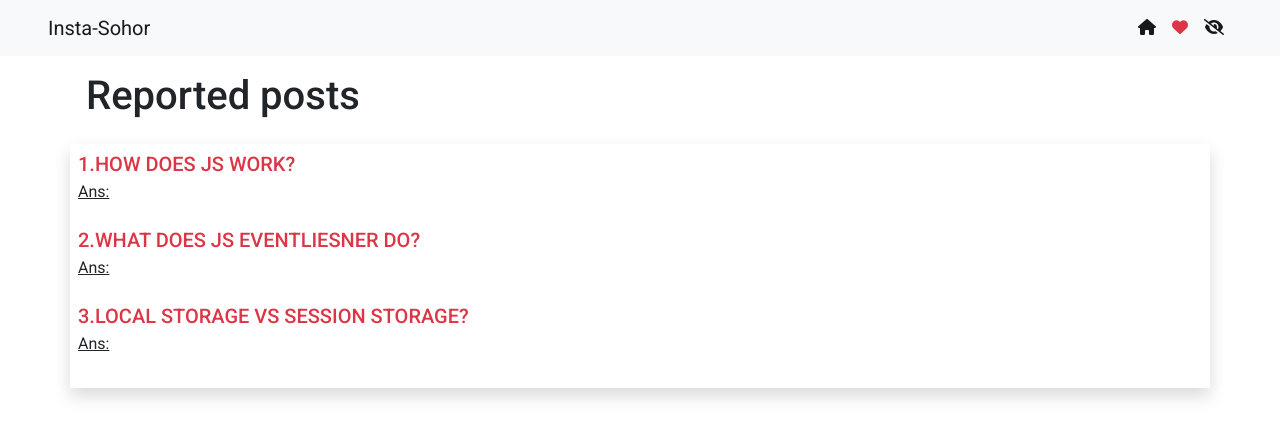
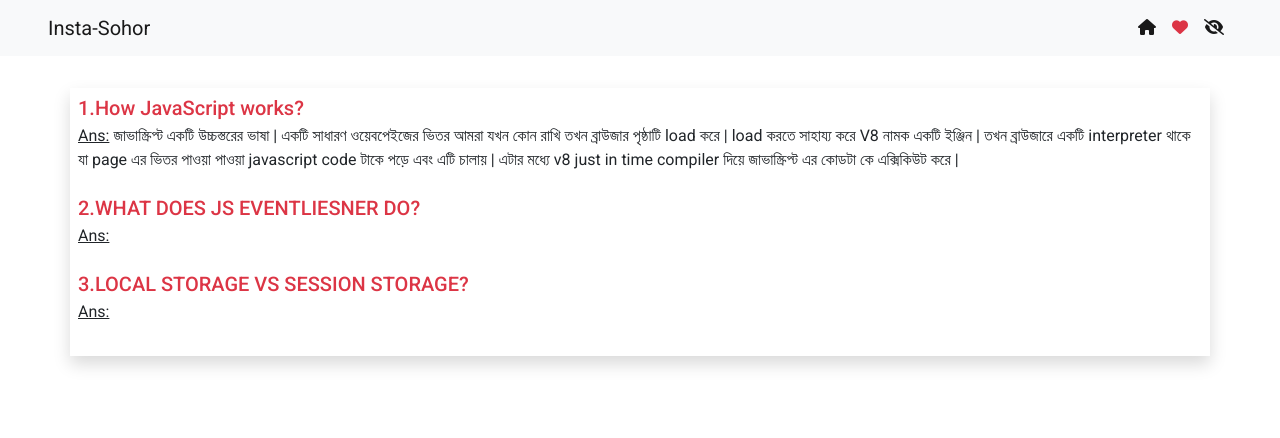
Before and after one commit to Hamidul-1/insta-shohor, a plain HTML site: page index.html in a window 1280 px wide. Both pictures are taken after a click on the button 1214 px from the left and 28 px from the top of the page. Drawn offline with nearby package versions, Linux system fonts and the light colour scheme.

Commit message:
first commit

```diff
--- a/index.html
+++ b/index.html
@@ -78,8 +78,10 @@
             </div>
         </main>
         <section class="container shadow p-2 rounded-4">
-            <h5 class="text-danger mb-1">1.HOW DOES JS WORK?</h5>
-            <p class="mb-4"><u>Ans:</u> </p>
+            <h5 class="text-danger mb-1">1.How JavaScript works?</h5>
+            <p class="mb-4"><u>Ans:</u> জাভাস্ক্রিপ্ট একটি উচ্চস্তরের ভাষা | একটি সাধারণ ওয়েবপেইজের ভিতর আমরা যখন কোন রাখি তখন ব্রাউজার পৃষ্ঠাটি load করে | load করতে সাহায্য করে V8 নামক একটি ইঞ্জিন |
+            তখন ব্রাউজারে একটি interpreter থাকে যা page এর ভিতর পাওয়া পাওয়া javascript code  টাকে পড়ে এবং এটি চালায় | এটার মধ্যে v8 just in time compiler দিয়ে জাভাস্ক্রিপ্ট এর কোডটা কে এক্সিকিউট করে |
+            </p>
             <h5 class="text-danger mb-1">2.WHAT DOES JS EVENTLIESNER DO?</h5>
             <p class="mb-4"><u>Ans:</u> </p>
             <h5 class="text-danger mb-1">3.LOCAL STORAGE VS SESSION STORAGE?</h5>
--- a/js/app.js
+++ b/js/app.js
@@ -153,8 +153,8 @@ const displayLikedPosts = () => {
 };
 
 const displayReportedPosts = () => {
-  /* const report = document.getElementById('reported')
-  report.innerHTML = ""; */
+  const report = document.getElementById('reported')
+  report.innerHTML = "";
     const reportedPosts = getReportedPosts();
     reportedPosts.forEach((post) => {
         const div = createPost(post);
```
